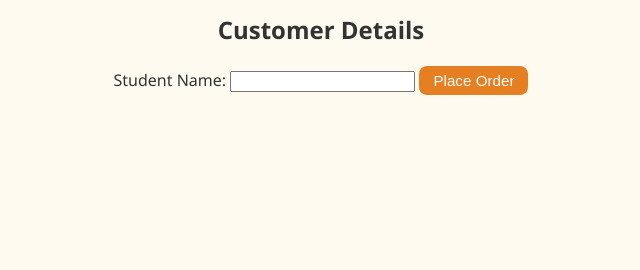
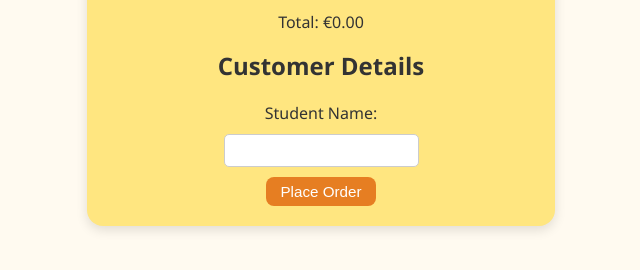
Before and after one commit to michaeljamescarroll/QuickBite-Prototype, a plain HTML site: page checkout.html in a window 1280 px wide. Shown: the part 164-434 px from the top of the page, without its empty margins (319-959 px from the left). Drawn offline with Linux system fonts and the light colour scheme.

Commit message:
Update style.css

```diff
--- a/style.css
+++ b/style.css
@@ -1,3 +1,4 @@
+
 body {
   font-family: "Segoe UI", Helvetica, Arial, sans-serif;
   background: #fffaf0;
@@ -78,3 +79,41 @@ button:hover {
 #confirmation li {
   border-radius: 0;
 }
+
+/* Checkout styling */
+#checkout {
+  max-width: 420px;
+  margin: 20px auto;
+  background: #ffe680;
+  border-radius: 16px;
+  padding: 20px 24px;
+  box-shadow: 0 4px 12px rgba(0, 0, 0, 0.12);
+}
+
+#checkout input {
+  padding: 8px;
+  margin: 10px;
+  border: 1px solid #ccc;
+  border-radius: 5px;
+}
+
+#checkout form {
+  display: flex;
+  flex-direction: column;
+  align-items: center;
+}
+
+/* Navigation */
+nav {
+  margin: 15px;
+}
+
+nav a {
+  color: #e67e22;
+  text-decoration: none;
+  font-weight: bold;
+}
+
+nav a:hover {
+  text-decoration: underline;
+}
```
